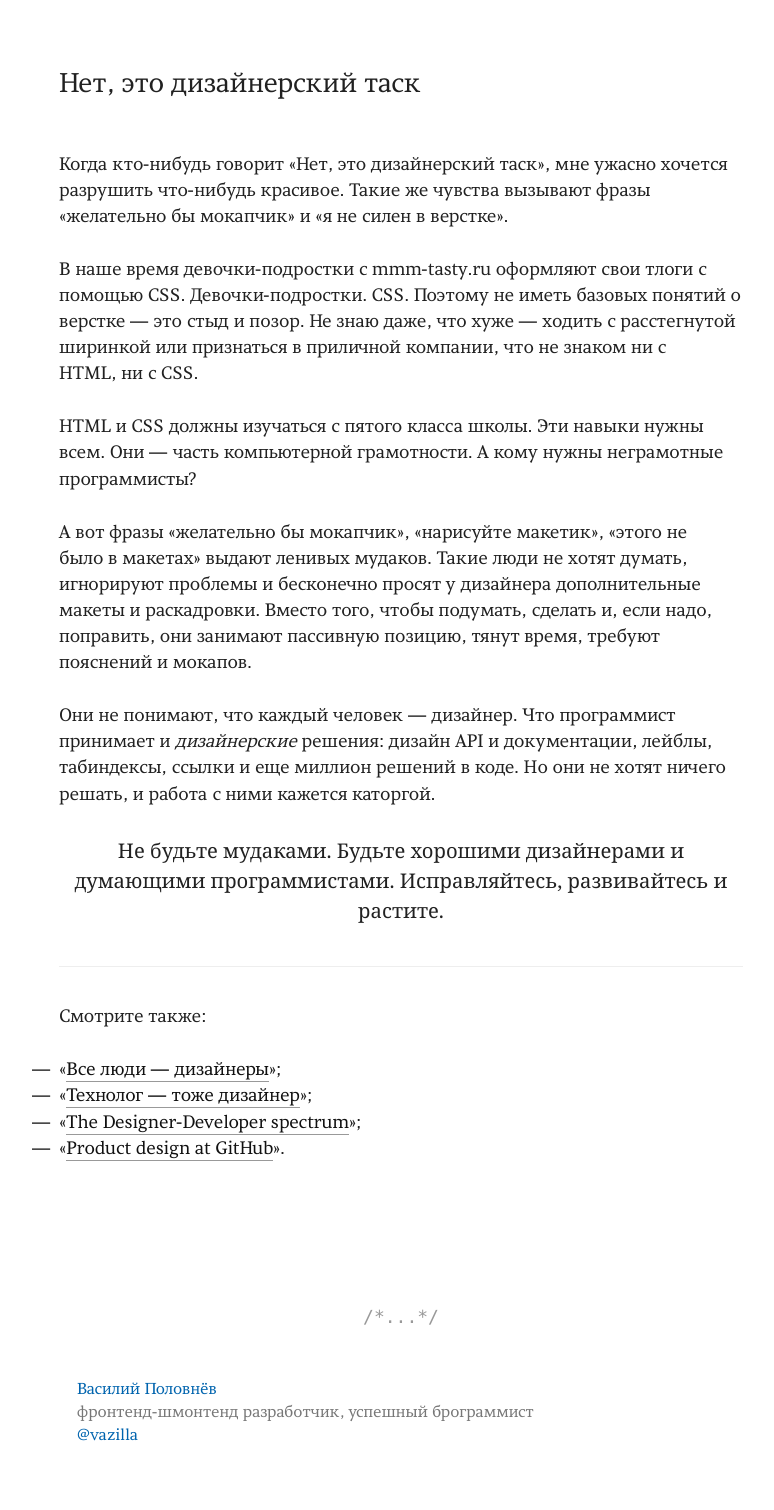
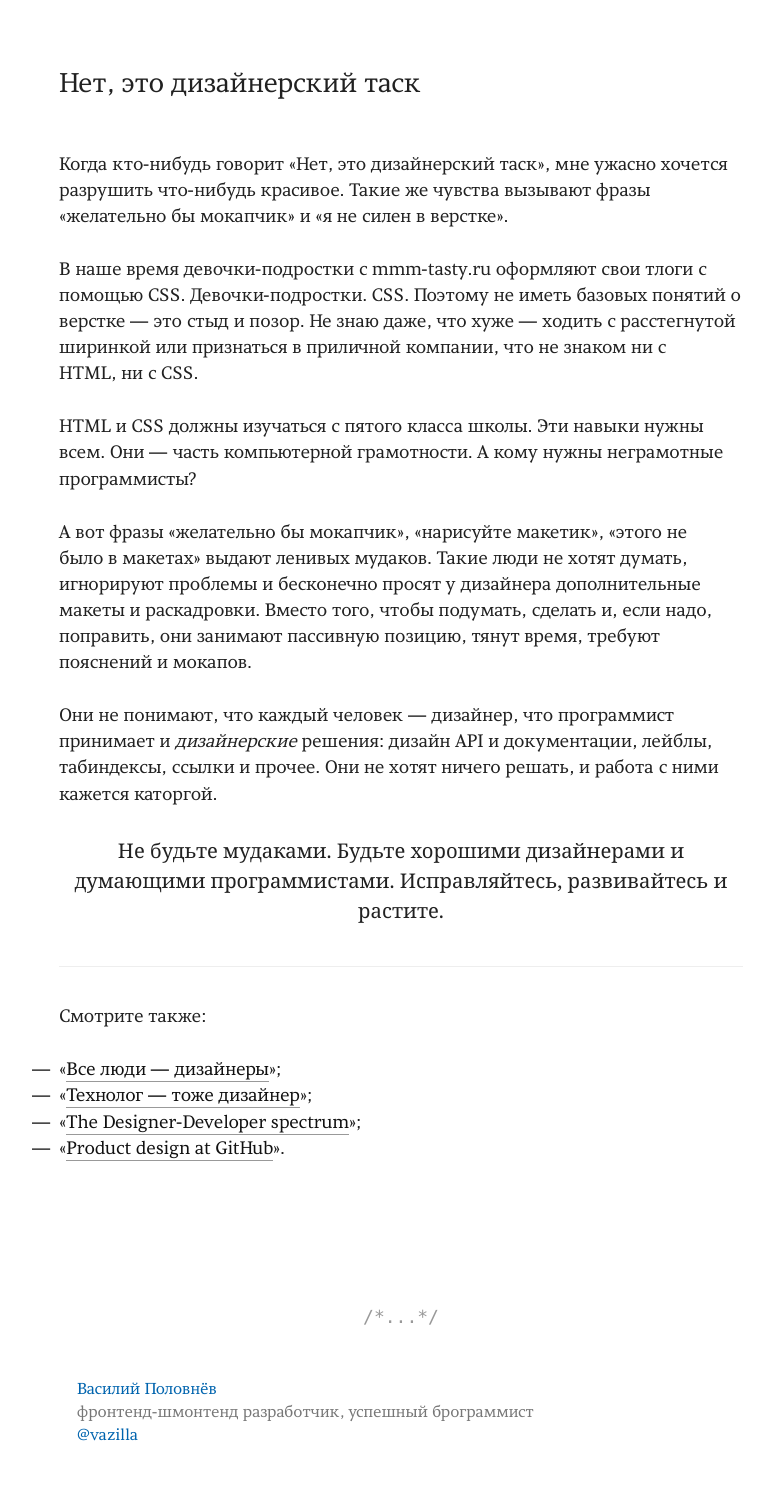
Before and after one commit to vast/vast.github.io, a Jekyll site: the page built from _posts/2014-02-06-not-a-designer.md, in a window 1280 px wide. Shown: the whole page, without its empty margins (239-1013 px from the left). Built offline with Jekyll 4.4.1, drawn with Linux system fonts in a browser that asks for light colours; Markdown is read by kramdown in place of the engine named in the settings.

Commit message:
enough said

```diff
--- a/_posts/2014-02-06-not-a-designer.md
+++ b/_posts/2014-02-06-not-a-designer.md
@@ -12,7 +12,7 @@ HTML и CSS должны изучаться с пятого класса шко
 
 А вот фразы «желательно бы мокапчик», «нарисуйте макетик», «этого не было в макетах» выдают ленивых мудаков. Такие люди не хотят думать, игнорируют проблемы и бесконечно просят у дизайнера дополнительные макеты и раскадровки. Вместо того, чтобы подумать, сделать и, если надо, поправить, они занимают пассивную позицию, тянут время, требуют пояснений и мокапов.
 
-Они не понимают, что каждый человек — дизайнер. Что программист принимает и _дизайнерские_ решения: дизайн API и документации, лейблы, табиндексы, ссылки и еще миллион решений в коде. Но они не хотят ничего решать, и работа с ними кажется каторгой.
+Они не понимают, что каждый человек — дизайнер, что программист принимает и _дизайнерские_ решения: дизайн API и документации, лейблы, табиндексы, ссылки и прочее. Они не хотят ничего решать, и работа с ними кажется каторгой.
 
 <div class="outstanding">
   Не будьте мудаками. Будьте хорошими дизайнерами и думающими программистами.
```
